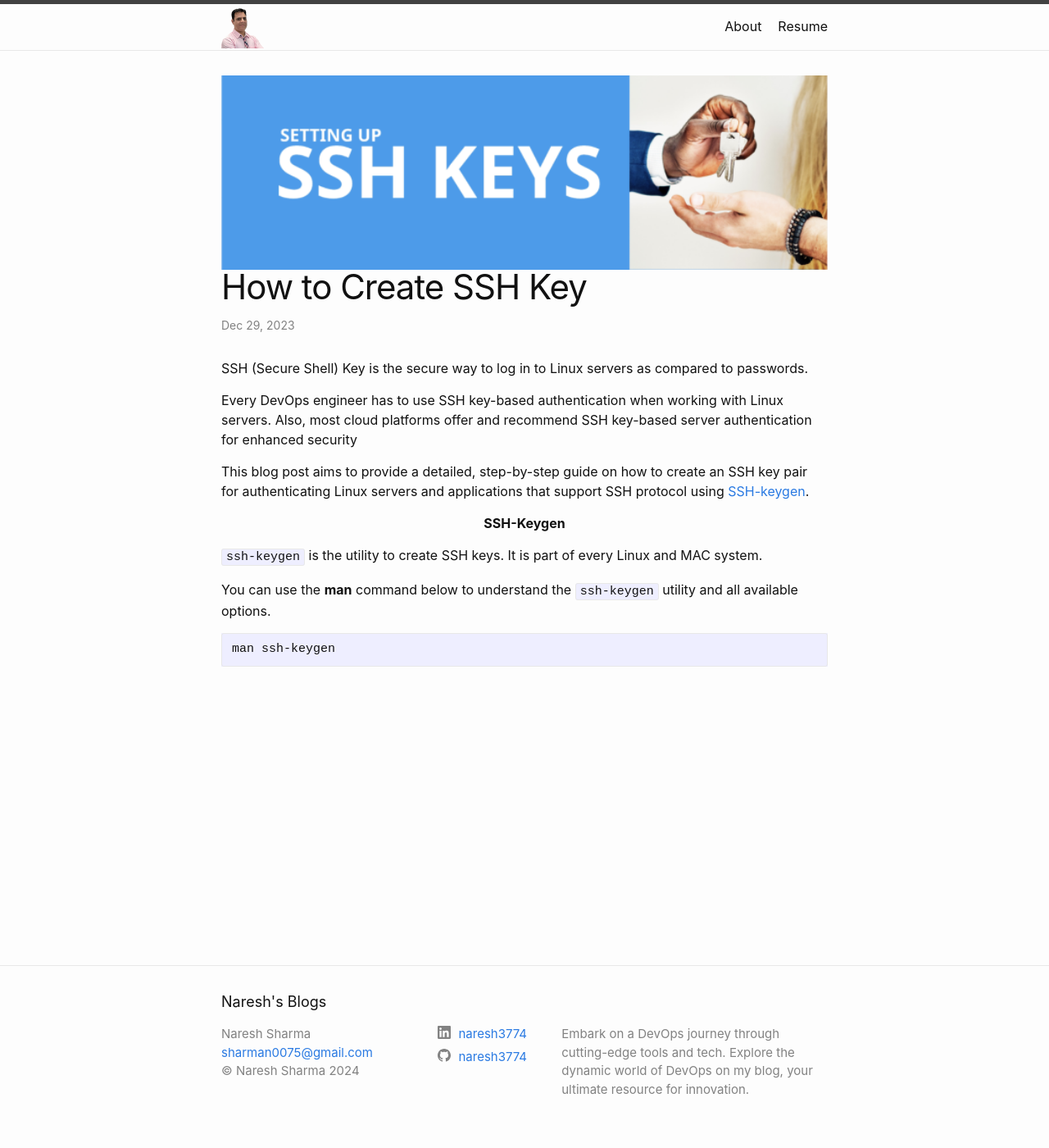
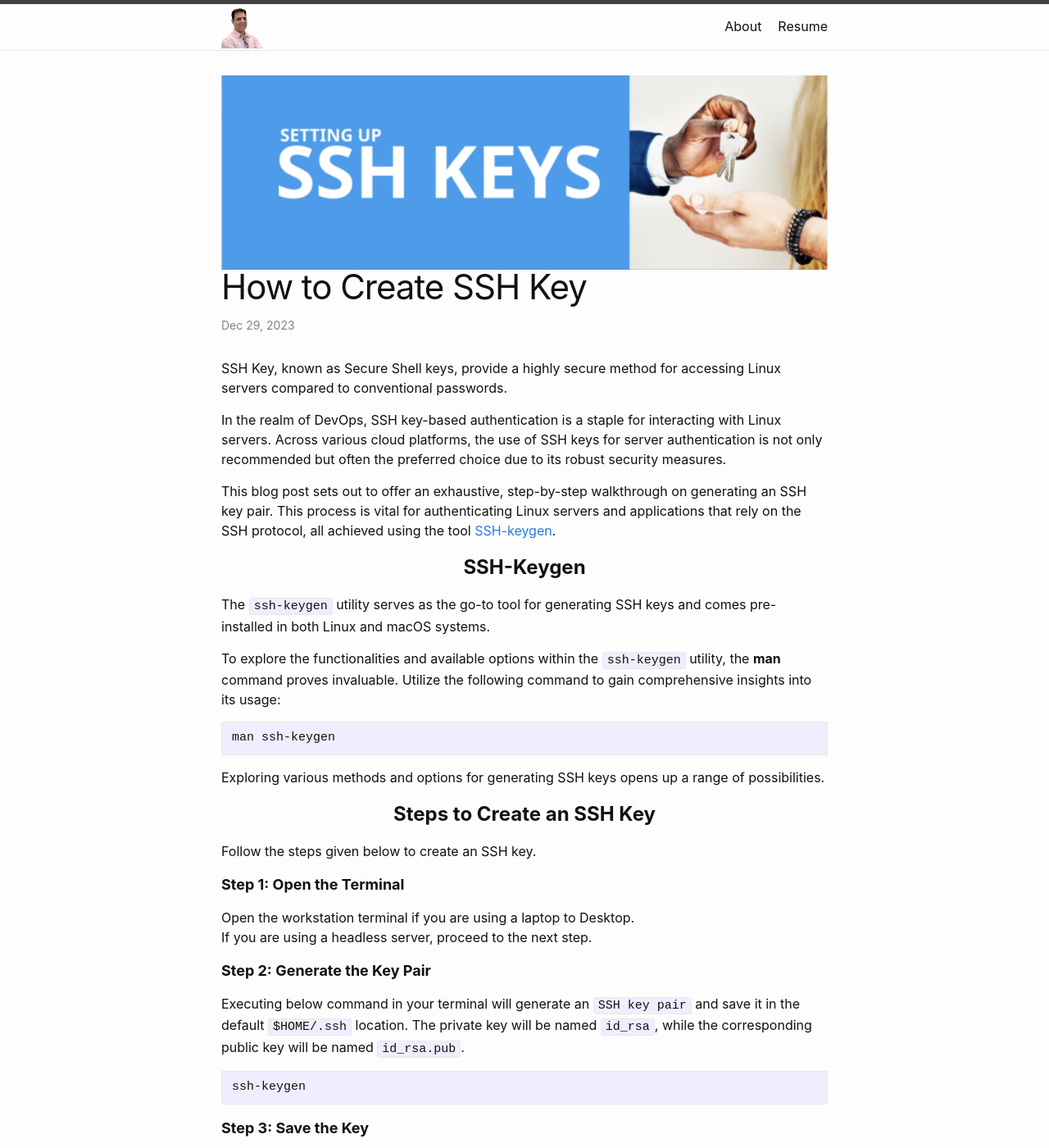
Before and after one commit to naresh3774/blogs, a Jekyll site: the page built from _posts/2023-12-29-ssh-key.md, in a window 1280 px wide and 1400 px high. Shown: the whole window at 82% size. Built offline with Jekyll 4.4.1, drawn with Linux system fonts in a browser that asks for light colours; some of the changed text lies outside the part shown.

Commit message:
ssh-key-blog updated

````diff
--- a/_posts/2023-12-29-ssh-key.md
+++ b/_posts/2023-12-29-ssh-key.md
@@ -5,18 +5,73 @@ date:   2023-12-29 20:53:14 +0000
 categories: jekyll update
 image: /images/post-images/ssh-key-1.png
 ---
-SSH (Secure Shell) Key is the secure way to log in to Linux servers as compared to passwords. <br>
+SSH Key, known as Secure Shell keys, provide a highly secure method for accessing Linux servers compared to conventional passwords. <br>
 
-Every DevOps engineer has to use SSH key-based authentication when working with Linux servers. Also, most cloud platforms offer and recommend SSH key-based server authentication for enhanced security <br>
+In the realm of DevOps, SSH key-based authentication is a staple for interacting with Linux servers. Across various cloud platforms, the use of SSH keys for server authentication is not only recommended but often the preferred choice due to its robust security measures. <br>
 
-This blog post aims to provide a detailed, step-by-step guide on how to create an SSH key pair for authenticating Linux servers and applications that support SSH protocol using [SSH-keygen](https://man7.org/linux/man-pages/man1/ssh-keygen.1.html){:target="_blank"}.
+This blog post sets out to offer an exhaustive, step-by-step walkthrough on generating an SSH key pair. This process is vital for authenticating Linux servers and applications that rely on the SSH protocol, all achieved using the tool [SSH-keygen](https://man7.org/linux/man-pages/man1/ssh-keygen.1.html){:target="_blank"}.
 
-<p style="text-align:center;font-size:16px;"><strong>SSH-Keygen</strong></p>
+<p style="text-align:center;font-size:24px;"><strong>SSH-Keygen</strong></p>
 
-```ssh-keygen``` is the utility to create SSH keys. It is part of every Linux and MAC system. <br>
+The ```ssh-keygen``` utility serves as the go-to tool for generating SSH keys and comes pre-installed in both Linux and macOS systems. <br>
 
-You can use the **man** command below to understand the ```ssh-keygen``` utility and all available options. <br>
+To explore the functionalities and available options within the ```ssh-keygen``` utility, the **man** command proves invaluable. Utilize the following command to gain comprehensive insights into its usage: <br>
 
 ```
 man ssh-keygen
 ```
+Exploring various methods and options for generating SSH keys opens up a range of possibilities.<br>
+
+<p style="text-align:center;font-size:24px;"><strong>Steps to Create an SSH Key</strong></p>
+
+Follow the steps given below to create an SSH key.
+
+<p style="text-align:left;font-size:18px;"><strong>Step 1: Open the Terminal</strong></p>
+
+Open the workstation terminal if you are using a laptop to Desktop. <br>
+If you are using a headless server, proceed to the next step. <br>
+
+<p style="text-align:left;font-size:18px;"><strong>Step 2: Generate the Key Pair</strong></p>
+
+Executing below command in your terminal will generate an ```SSH key pair``` and save it in the default ```$HOME/.ssh``` location. The private key will be named ```id_rsa```, while the corresponding public key will be named ```id_rsa.pub```.
+
+```
+ssh-keygen
+```
+<p style="text-align:left;font-size:18px;"><strong>Step 3: Save the Key</strong></p>
+
+The ```ssh-keygen``` command will prompt for the following options.
+-    **Specify Key File Location:** Enter the local path to store the SSH private key. If no location is specified, it will default to the SSH directory (```$HOME/.ssh```).
+
+-  **Set Passphrase (Optional):** Assign a passphrase to safeguard the SSH private key. Leaving this empty is permissible. If a passphrase is chosen, you'll need to confirm it. <br>
+
+<p align="center">
+  <img src="/images/post-images/key-pair-terminal-1.png" alt="key-pair-terminal">
+</p>
+
+<p style="text-align:left;font-size:18px;"><strong>Step 4: Key Created</strong></p>
+
+Congratulations on generating an SSH key pair! Once generated, you'll discover two key files: ```id_rsa``` (the private key) and ```id_rsa.pub``` (the public key). These files typically reside in the ```~/.ssh/``` directory on your system.
+
+<p style="text-align:center;font-size:24px;"><strong>Generate SSH Keys With Custom Options</strong></p>
+Let's explore an example of using ssh-keygen with custom options to generate SSH keys.<br>
+
+The command below demonstrates the creation of an SSH key named ssh-key within the ```$HOME/.ssh``` directory. It includes a username ```vagrant``` specified by the -C flag and sets the passphrase as ```mysecret``` using ```-q -P``` flags.
+```
+ssh-keygen -t rsa -f ~/.ssh/ssh-key -C vagrant -b 4096 -q -P "mysecret"
+```
+
+Let’s look at the flags.
+  -
+  - **-t rsa :** It is the ssh key algorithm. It is the default algorithm used by ssh-keygen.
+  - **-f :** keyfile name.
+  - **-q -P :** To add passphrase without prompt
+  - **-b :** Key Encryption Level. The default is 2048 bits
+  - **-C :** To set the comment in the last line of the public key. It is typically used to replace the default username set by the command. You can also use this flag to set the server username.
+
+  <p style="text-align:center;font-size:24px;"><strong>Conclusion</strong></p>
+
+
+SSH public/private key pairs are fundamental for securing Linux systems. Following the steps outlined in this guide ensures an added layer of security.
+
+Adhering to the best security practices with SSH keys is paramount. Misuse or mishandling of private keys can lead to vulnerabilities. Always prioritize safeguarding and securely managing your private keys to prevent any potential security risks.
````
Also changed, not shown: images/post-images/key-pair-terminal-1.png (added).
